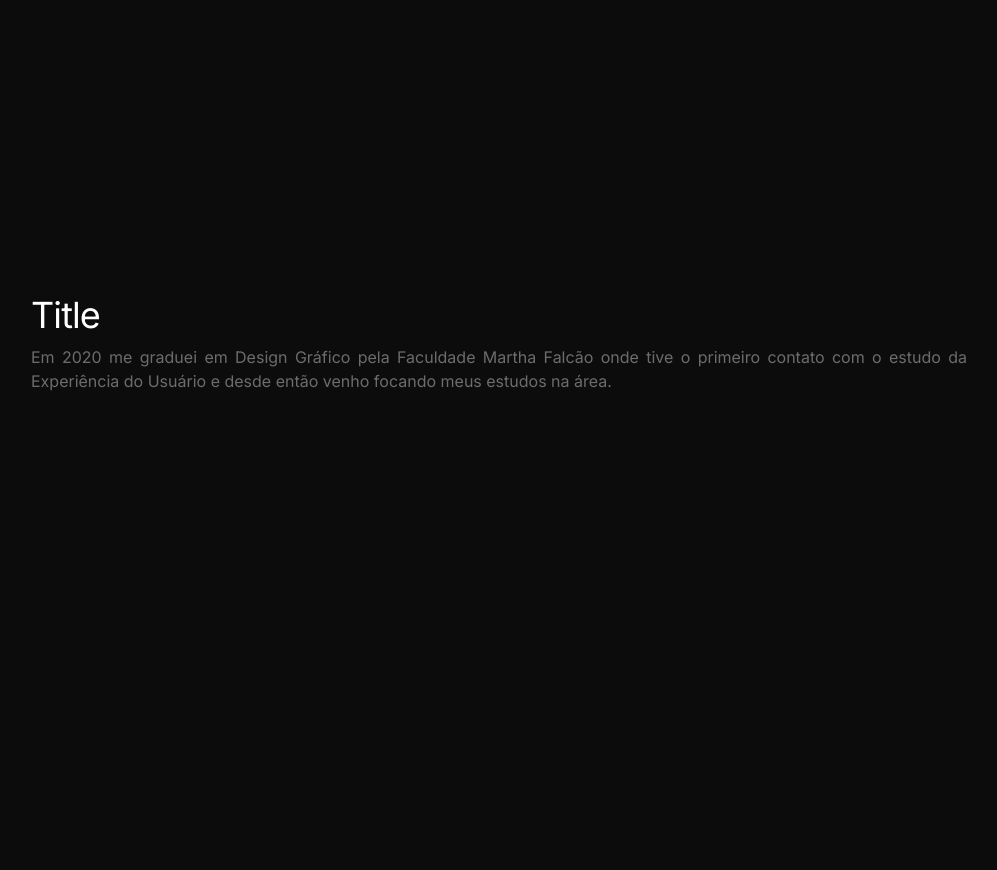
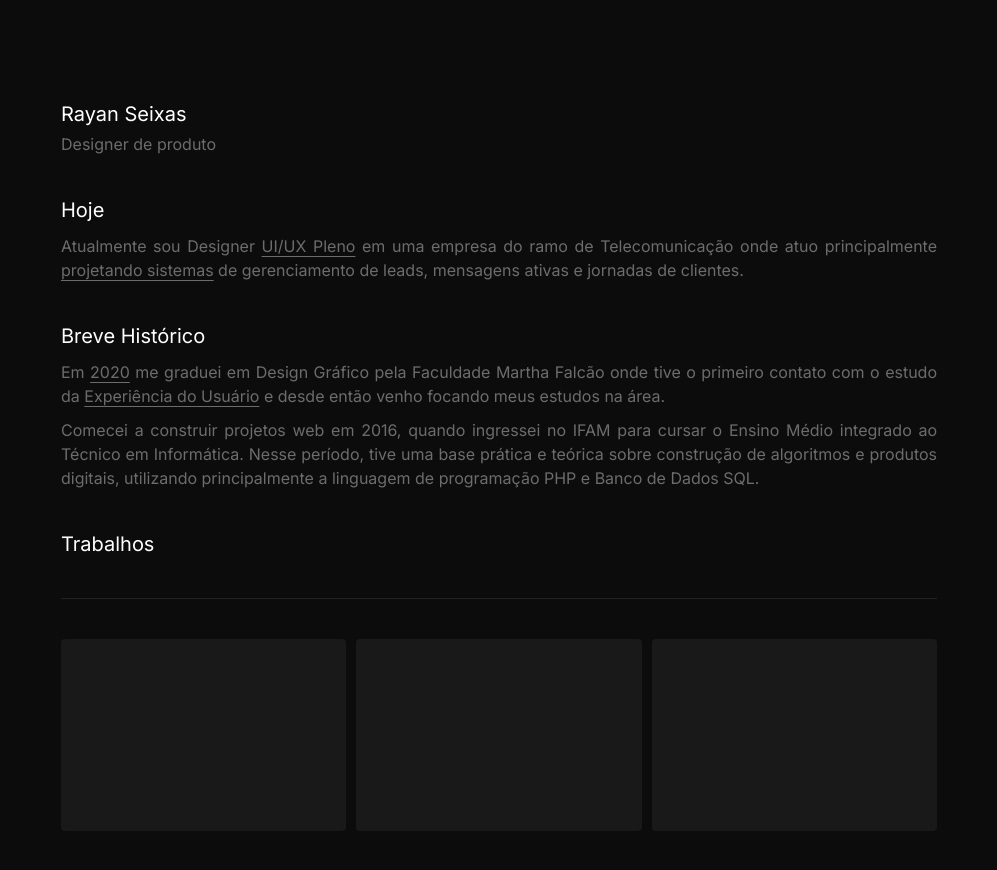
Before and after one commit to rayanseixas/portfolio, a Next.js app: page / in a window 1280 px wide. Shown: the top 870 px of the page, without its empty margins (141-1138 px from the left). Before the commit the page ends 800 px from the top, so only its background shows below. Built offline with nearby package versions, Linux system fonts and the light colour scheme.

Commit message:
finished structure

```diff
--- a/package.json
+++ b/package.json
@@ -13,7 +13,9 @@
     "motion": "^12.23.26",
     "next": "^16.1.6",
     "react": "19.2.3",
-    "react-dom": "19.2.3"
+    "react-dom": "19.2.3",
+    "tailwind-merge": "^3.5.0",
+    "tailwind-variants": "^3.2.2"
   },
   "devDependencies": {
     "@tailwindcss/postcss": "^4",
--- a/src/app/globals.css
+++ b/src/app/globals.css
@@ -78,5 +78,5 @@
 body {
   background: var(--color-surface-default);
   font-family: var(--font-primary);
-  overflow-y: hidden;
+
 }
--- a/src/app/page.tsx
+++ b/src/app/page.tsx
@@ -1,13 +1,38 @@
 import ArticleContentContainer from "../compenents/article/article-content-container";
+import ArticleDivider from "../compenents/article/article-divider";
 import { ArticleHeading } from "../compenents/article/article-heading";
+import { Highlight } from "../compenents/article/article-highlight";
+
 import ArticleText from "../compenents/article/article-text";
+import Card from "../compenents/card/card";
 
 export default function Home() {
   return (
-    <main className="flex min-h-screen items-center justify-center flex-col  px-4">
+    <main className="flex min-h-screen items-center justify-center flex-col px-4 ">
       <ArticleContentContainer>
-        <ArticleHeading hierarchy="h3" size="sm">Title</ArticleHeading>
-        <ArticleText>Em 2020 me graduei em Design Gráfico pela Faculdade Martha Falcão onde tive o primeiro contato com o estudo da Experiência do Usuário e desde então venho focando meus estudos na área.</ArticleText>
+        <div>
+          <ArticleHeading variant="section" size="md">Rayan Seixas</ArticleHeading>
+          <p className="text-text-body mt-1">Designer de produto</p>
+        </div>
+        <div>
+          <ArticleHeading variant="section" size="md">Hoje</ArticleHeading>
+          <ArticleText>Atualmente sou Designer <Highlight variant="underline">UI/UX Pleno</Highlight> em uma empresa do ramo de Telecomunicação onde atuo principalmente <Highlight variant="underline">projetando sistemas</Highlight> de gerenciamento de leads, mensagens ativas e jornadas de clientes.</ArticleText>
+        </div>
+        <div>
+          <ArticleHeading variant="section" size="md">Breve Histórico</ArticleHeading>
+          <ArticleText>Em <Highlight variant="underline">2020</Highlight> me graduei em Design Gráfico pela Faculdade Martha Falcão onde tive o primeiro contato com o estudo da <Highlight variant="underline">Experiência do Usuário</Highlight> e desde então venho focando meus estudos na área.</ArticleText>
+          <ArticleText>Comecei a construir projetos web em 2016, quando ingressei no IFAM para cursar o Ensino Médio integrado ao Técnico em Informática. Nesse período, tive uma base prática e teórica sobre construção de algoritmos e produtos digitais, utilizando principalmente a linguagem de programação PHP e Banco de Dados SQL.</ArticleText>
+        </div>
+        <div>
+          <ArticleHeading variant="section" size="md">Trabalhos</ArticleHeading>
+        </div>
+        <ArticleDivider />
+        <div className="flex flex-wrap gap-2.5 w-full">
+          <Card></Card>
+          <Card></Card>
+          <Card></Card>
+        </div>
+        <ArticleDivider />
       </ArticleContentContainer>
     </main>
   );
--- a/src/compenents/article/article-back-button.tsx
+++ b/src/compenents/article/article-back-button.tsx
@@ -43,7 +43,7 @@ export default function ArticleBackButton() {
       aria-label={`Voltar para ${label}`}
       className="fixed left-6 top-6 z-10 inline-flex items-center gap-2 rounded-full border border-border bg-background/80 px-4 py-2 text-sm font-medium text-foreground shadow-sm backdrop-blur"
     >
-      <CornerUpLeftIcon className="text-[var(--color-text-headline)]" size={20} />
+      <CornerUpLeftIcon className="text-(--color-text-headline)" size={20} />
       <span>{label}</span>
     </button>
   );
--- a/src/compenents/article/article-content-container.tsx
+++ b/src/compenents/article/article-content-container.tsx
@@ -5,5 +5,5 @@ type ArticleContentContainerProps = {
 export default function ArticleContentContainer({
   children,
 }: ArticleContentContainerProps) {
-  return <div className="mt-12 mb-40 max-w-[960px] p-3">{children}</div>;
+  return <div className="mt-12 mb-40 max-w-[900px] p-3">{children}</div>;
 }
--- a/src/compenents/article/article-heading.tsx
+++ b/src/compenents/article/article-heading.tsx
@@ -1,89 +1,82 @@
-type HeadingSize = 'md' | 'sm';
+import { tv, type VariantProps } from 'tailwind-variants';
 
 type HeadingHierarchy = 'h1' | 'h2' | 'h3' | 'h4' | 'h5' | 'h6';
 
-type HeadingVariant = 'hero' | 'section' | 'eyebrow';
+const heading = tv({
+  base: '',
+  variants: {
+    variant: {
+      hero: 'text-text-headline tracking-tight',
+      section: 'text-text-headline mt-10',
+      eyebrow: 'text-text-body uppercase tracking-[0.2em]',
+    },
+    size: {
+      md: '',
+      sm: '',
+    },
+  },
+  compoundVariants: [
+    {
+      variant: 'hero',
+      size: 'md',
+      class: 'text-4xl md:text-5xl',
+    },
+    {
+      variant: 'hero',
+      size: 'sm',
+      class: 'text-3xl md:text-4xl',
+    },
+    {
+      variant: 'section',
+      size: 'md',
+      class: 'text-xl md:text-xl',
+    },
+    {
+      variant: 'section',
+      size: 'sm',
+      class: 'text-xl md:text-2xl',
+    },
+    {
+      variant: 'eyebrow',
+      size: 'md',
+      class: 'text-sm md:text-base',
+    },
+    {
+      variant: 'eyebrow',
+      size: 'sm',
+      class: 'text-xs md:text-sm',
+    },
+  ],
+  defaultVariants: {
+    variant: 'hero',
+    size: 'md',
+  },
+});
 
 type ArticleHeadingProps = {
-  /**
-   * Hierarquia semântica (tag HTML).
-   * Ex.: hierarchy="h1", hierarchy="h2".
-   */
   hierarchy?: HeadingHierarchy;
-  /**
-   * Variação visual de tamanho.
-   */
-  size?: HeadingSize;
-  /**
-   * Estilo de heading de acordo com o layout do artigo.
-   * - "hero": título principal do artigo
-   * - "section": título de seção
-   * - "eyebrow": label pequeno acima de blocos
-   */
-  variant?: HeadingVariant;
   children?: React.ReactNode;
   className?: string;
-};
+} & VariantProps<typeof heading>;
 
-function getDefaultHierarchy(variant: HeadingVariant): HeadingHierarchy {
+function getDefaultHierarchy(variant: NonNullable<ArticleHeadingProps['variant']>): HeadingHierarchy {
   if (variant === 'section') return 'h2';
   if (variant === 'eyebrow') return 'h3';
   return 'h1';
 }
 
-function buildHeadingClasses(
-  variant: HeadingVariant,
-  size: HeadingSize,
-  extra?: string,
-) {
-  let baseClasses = '';
-  let sizeClasses = '';
-
-  switch (variant) {
-    case 'hero':
-      baseClasses = 'text-text-headline tracking-tight';
-      sizeClasses =
-        size === 'sm'
-          ? 'text-3xl md:text-4xl'
-          : 'text-4xl md:text-5xl';
-      break;
-    case 'section':
-      baseClasses = 'text-text-headline mt-8';
-      sizeClasses =
-        size === 'sm'
-          ? 'text-xl md:text-2xl'
-          : 'text-2xl md:text-3xl';
-      break;
-    case 'eyebrow':
-      baseClasses =
-        'text-text-body uppercase tracking-[0.2em]';
-      sizeClasses =
-        size === 'sm'
-          ? 'text-xs md:text-sm'
-          : 'text-sm md:text-base';
-      break;
-  }
-
-  return [baseClasses, sizeClasses, extra]
-    .filter(Boolean)
-    .join(' ');
-}
-
 export function ArticleHeading({
   hierarchy,
-  size = 'md',
-  variant = 'hero',
+  variant,
+  size,
   children,
   className,
 }: ArticleHeadingProps) {
-  const Tag =
-    hierarchy ?? getDefaultHierarchy(variant);
+  const Tag = hierarchy ?? getDefaultHierarchy(variant ?? 'hero');
 
-  const classes = buildHeadingClasses(
-    variant,
-    size,
-    className,
+  return (
+    <Tag className={heading({ variant, size, className })}>
+      {children}
+    </Tag>
   );
-
-  return <Tag className={classes}>{children}</Tag>;
 }
--- /dev/null
+++ b/src/compenents/article/article-highlight.tsx
@@ -0,0 +1,26 @@
+import { tv } from "tailwind-variants";
+
+const highlight = tv({
+  base: "transition-all duration-200",
+  variants: {
+    variant: {
+      underline: "underline underline-offset-4",
+      soft: "bg-text-body/10 px-1 rounded-sm",
+      strong: "font-semibold underline decoration-2 underline-offset-4",
+      gradient:
+        "bg-linear-to-r from-primary to-secondary bg-clip-text text-transparent",
+    },
+  },
+  defaultVariants: {
+    variant: "underline",
+  },
+});
+
+type HighlightProps = {
+  children: React.ReactNode;
+  variant?: "underline" | "soft" | "strong" | "gradient";
+};
+
+export function Highlight({ children, variant }: HighlightProps) {
+  return <span className={highlight({ variant })}>{children}</span>;
+}
--- a/src/compenents/article/article-nav-card.tsx
+++ /dev/null
@@ -1,51 +0,0 @@
-import Link from 'next/link';
-
-import { ArticleHeading } from './article-heading';
-import ArticleText from './article-text';
-
-type ArticleNavCardProps = {
-  href: string;
-  label?: string;
-  title: string;
-  description?: string;
-  hierarchy?: 'h2' | 'h3';
-};
-
-export default function ArticleNavCard({
-  href,
-  label,
-  title,
-  description,
-  hierarchy = 'h2',
-}: ArticleNavCardProps) {
-  return (
-    <Link
-      href={href}
-      className="group flex flex-col gap-3 rounded-xl border border-[var(--color-border)] bg-[var(--color-surface-default)] px-[var(--spacing-inner-lg)] py-[var(--spacing-inner-md)] transition-transform transition-colors duration-200 hover:-translate-y-1 hover:border-[var(--color-border-active)] hover:bg-[var(--color-surface-subtle-hover)] focus-visible:outline-none focus-visible:ring-2 focus-visible:ring-offset-2 focus-visible:ring-offset-[var(--color-surface-default)] focus-visible:ring-[var(--color-border-active)]"
-    >
-      {label ? (
-        <ArticleHeading
-          variant="eyebrow"
-          size="sm"
-          hierarchy="h3"
-          className="text-text-body"
-        >
-          {label}
-        </ArticleHeading>
-      ) : null}
-
-      <ArticleHeading
-        variant="section"
-        size="sm"
-        hierarchy={hierarchy}
-        className="group-hover:text-text-headline"
-      >
-        {title}
-      </ArticleHeading>
-
-      {description ? (
-        <ArticleText>{description}</ArticleText>
-      ) : null}
-    </Link>
-  );
-}
--- /dev/null
+++ b/src/compenents/card/card.tsx
@@ -0,0 +1,9 @@
+import Link from "next/link";
+
+export default function Card() {
+  return (
+    <Link href="/" className="flex flex-1 h-48 bg-surface-subtle-active p-4 min-w-[280px] rounded-sm">
+
+    </Link>
+  );
+}
```
Also changed, not shown: 1 other file (tests, documents, lock files or other folders).
